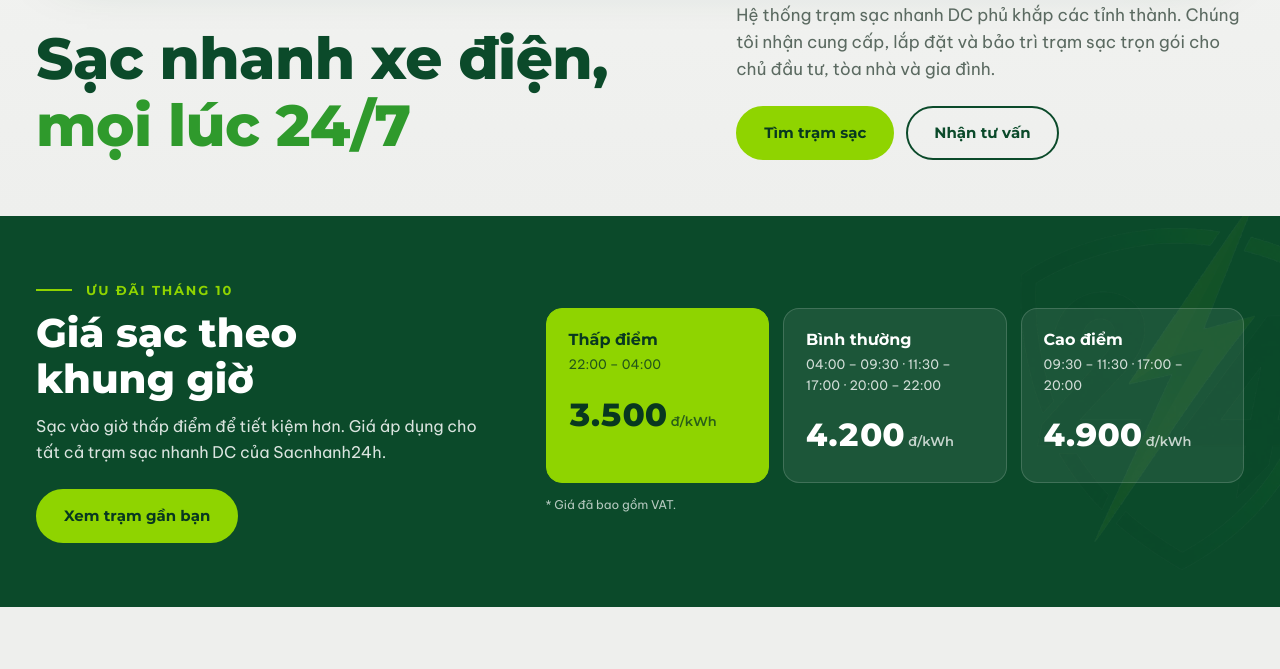
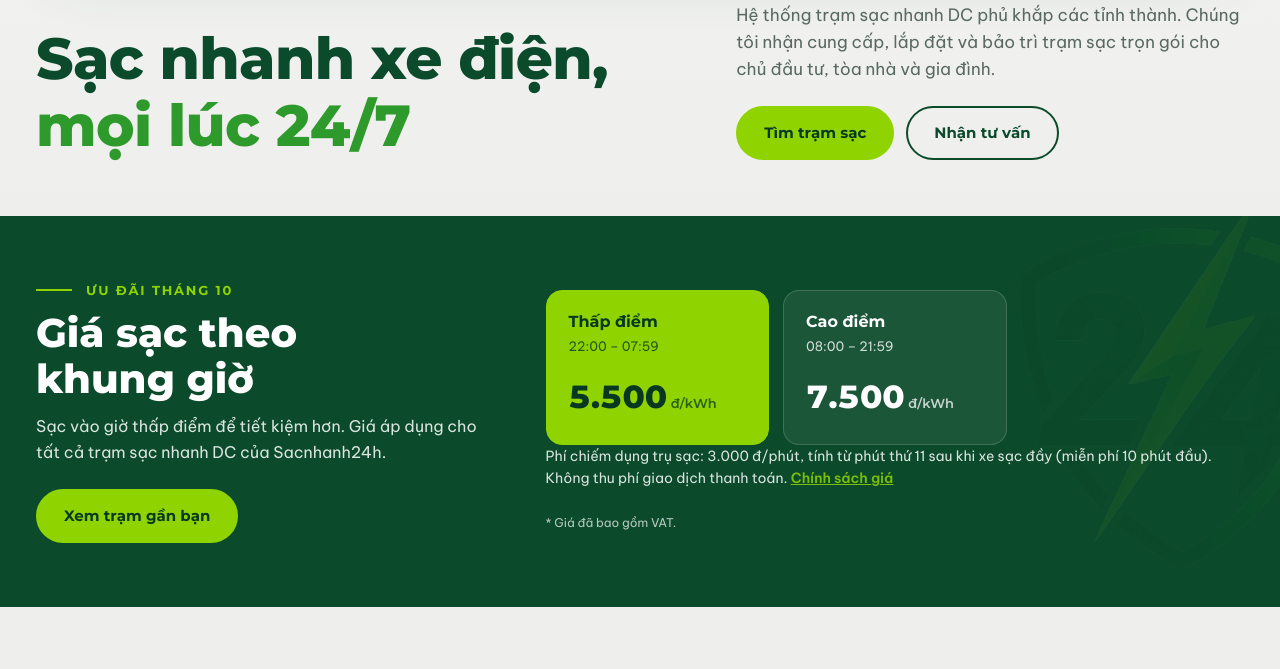
Before and after one commit to dzungchaos/ev-charger-landing-page, a WordPress theme: template sacnhanh24h-wordpress/sacnhanh24h/front-page.php in a window 1280 px wide. Shown: the part 658-1327 px from the top of the page. Run offline with PHP 8.4 and a stand-in for WordPress, Linux system fonts and the light colour scheme; the site name, menu and one post (Sample post) are stand-ins, and other content is empty; some libraries are stand-ins or nearby versions.

Commit message:
Cập nhật giá theo bản Chính sách giá chủ đầu tư gửi lại
Bản CS-GIA-03/2026 gửi lại ngày 25/11/2026 có con số cụ thể: giờ cao điểm 7.500 đ/kWh, giờ thấp
điểm 5.500 đ/kWh, phí chiếm dụng 3.000 đ/phút từ phút thứ 11, phí giao dịch 0 đồng. Các văn bản
khác chỉ đổi cách trình bày, nội dung giữ nguyên.

Hồ sơ ghi giá được niêm yết trên website, nhưng Bảng giá trang chủ chưa có phí chiếm dụng: thêm
một dòng sửa được trong Tùy biến, kèm link tới trang Chính sách giá. Trang Chính sách giá, FAQ và
giá mặc định của theme (dùng khi cài mới) đổi theo các con số trên.

```diff
--- a/sacnhanh24h-wordpress/sacnhanh24h/assets/css/main.css
+++ b/sacnhanh24h-wordpress/sacnhanh24h/assets/css/main.css
@@ -103,6 +103,8 @@ nav a:hover{color:var(--leaf)}
 .tou-card .val{font-family:var(--display);font-size:32px;font-weight:800;margin-top:14px;font-variant-numeric:tabular-nums}
 .tou-card .val small{font-size:13px;font-weight:600;opacity:.75}
 .note{font-size:12px;opacity:.7;margin-top:12px}
+.price-idle{font-size:14px;margin:16px 0 0;opacity:.9}
+.price-idle a{color:var(--lime);font-weight:600}
 @media(max-width:860px){.price-box{grid-template-columns:1fr}.tou{grid-template-columns:1fr}}
 
 /* ================= HỆ THỐNG TRẠM SẠC ================= */
--- a/sacnhanh24h-wordpress/sacnhanh24h/front-page.php
+++ b/sacnhanh24h-wordpress/sacnhanh24h/front-page.php
@@ -48,6 +48,7 @@ $m = 's24_mod';
           </div>
         <?php endfor; ?>
       </div>
+      <?php if ( $m( 'price_idle' ) ) : ?><p class="price-idle"><?php echo esc_html( $m( 'price_idle' ) ); ?> <a href="<?php echo esc_url( home_url( '/chinh-sach-gia/' ) ); ?>">Chính sách giá</a></p><?php endif; ?>
       <?php if ( $m( 'price_note' ) ) : ?><div class="note"><?php echo esc_html( $m( 'price_note' ) ); ?></div><?php endif; ?>
     </div>
   </div>
--- a/sacnhanh24h-wordpress/sacnhanh24h/inc/customizer.php
+++ b/sacnhanh24h-wordpress/sacnhanh24h/inc/customizer.php
@@ -99,6 +99,7 @@ add_action( 'customize_register', function ( WP_Customize_Manager $wp ) {
 		$add( 's24_pricing', "tier{$i}_time", "$lbl – giờ áp dụng" );
 		$add( 's24_pricing', "tier{$i}_price", "$lbl – giá" );
 	}
+	$add( 's24_pricing', 'price_idle', 'Phí chiếm dụng và phí khác', 'textarea', 'Phải khớp Chính sách giá đã đăng ký với Bộ Công Thương. Để trống sẽ ẩn.' );
 	$add( 's24_pricing', 'price_note', 'Ghi chú dưới bảng giá' );
 
 	/* Trạm sạc */
--- a/sacnhanh24h-wordpress/sacnhanh24h/inc/defaults.php
+++ b/sacnhanh24h-wordpress/sacnhanh24h/inc/defaults.php
@@ -41,15 +41,17 @@ function s24_defaults() {
 		'price_btn_text' => 'Xem trạm gần bạn',
 		'price_btn_link' => '#tram-sac',
 		'price_unit'     => 'đ/kWh',
+		// Theo Chính sách giá CS-GIA-03/2026 đã đăng ký với Bộ Công Thương
 		'tier1_name'     => 'Thấp điểm',
-		'tier1_time'     => '22:00 – 04:00',
-		'tier1_price'    => '3.500',
-		'tier2_name'     => 'Bình thường',
-		'tier2_time'     => '04:00 – 09:30 · 11:30 – 17:00 · 20:00 – 22:00',
-		'tier2_price'    => '4.200',
-		'tier3_name'     => 'Cao điểm',
-		'tier3_time'     => '09:30 – 11:30 · 17:00 – 20:00',
-		'tier3_price'    => '4.900',
+		'tier1_time'     => '22:00 – 07:59',
+		'tier1_price'    => '5.500',
+		'tier2_name'     => 'Cao điểm',
+		'tier2_time'     => '08:00 – 21:59',
+		'tier2_price'    => '7.500',
+		'tier3_name'     => '',
+		'tier3_time'     => '',
+		'tier3_price'    => '',
+		'price_idle'     => 'Phí chiếm dụng trụ sạc: 3.000 đ/phút, tính từ phút thứ 11 sau khi xe sạc đầy (miễn phí 10 phút đầu). Không thu phí giao dịch thanh toán.',
 		'price_note'     => '* Giá đã bao gồm VAT.',
 
 		// Trạm sạc
--- a/sacnhanh24h-wordpress/sacnhanh24h/inc/policies/cau-hoi-thuong-gap.html
+++ b/sacnhanh24h-wordpress/sacnhanh24h/inc/policies/cau-hoi-thuong-gap.html
@@ -59,7 +59,7 @@
 <!-- /wp:heading -->
 
 <!-- wp:paragraph -->
-<p>Theo điện năng thực tế (kWh) đo tại công tơ của trụ sạc nhân với đơn giá niêm yết tại từng điểm sạc/khung giờ. Giá đã gồm VAT, sản lượng đo đến 0,01 kWh, tổng tiền làm tròn đến đồng. Xem <a href="/chinh-sach-gia/">Chính sách giá dịch vụ sạc xe điện</a> và <a href="/#bang-gia">Bảng giá</a>.</p>
+<p>Theo điện năng thực tế (kWh) đo tại công tơ của trụ sạc nhân với đơn giá niêm yết tại từng điểm sạc/khung giờ: giờ cao điểm 7.500 VNĐ/kWh, giờ thấp điểm 5.500 VNĐ/kWh. Không thu phí giao dịch thanh toán. Giá đã gồm VAT, sản lượng đo đến 0,01 kWh, tổng tiền làm tròn đến đồng. Xem <a href="/chinh-sach-gia/">Chính sách giá dịch vụ sạc xe điện</a> và <a href="/#bang-gia">Bảng giá</a>.</p>
 <!-- /wp:paragraph -->
 
 <!-- wp:heading {"level":3} -->
@@ -67,7 +67,7 @@
 <!-- /wp:heading -->
 
 <!-- wp:paragraph -->
-<p>Sau khi xe sạc đầy (hoặc đạt mức giới hạn pin cài đặt), bạn được miễn phí 10 phút để rút súng sạc và di chuyển xe. Từ phút thứ 11, phí chiếm dụng được tính theo phút.</p>
+<p>Sau khi xe sạc đầy (hoặc đạt mức giới hạn pin cài đặt), bạn được miễn phí 10 phút để rút súng sạc và di chuyển xe. Từ phút thứ 11, phí chiếm dụng được tính 3.000 VNĐ/phút.</p>
 <!-- /wp:paragraph -->
 
 <!-- wp:heading -->
--- a/sacnhanh24h-wordpress/sacnhanh24h/inc/policies/chinh-sach-gia.html
+++ b/sacnhanh24h-wordpress/sacnhanh24h/inc/policies/chinh-sach-gia.html
@@ -23,7 +23,7 @@
 <!-- /wp:paragraph -->
 
 <!-- wp:table -->
-<figure class="wp-block-table"><table><thead><tr><th>Loại phí</th><th>Đơn vị tính</th><th>Cách thức xác định và niêm yết</th></tr></thead><tbody><tr><td>Đơn giá điện sạc (AC / DC)</td><td>VNĐ / kWh</td><td>Tính theo sản lượng điện năng thực tế truyền qua công tơ đo lường tích hợp tại trụ sạc nhân với đơn giá niêm yết tại từng điểm sạc/khung giờ.</td></tr><tr><td>Phí chiếm dụng trụ sạc (Idle Fee)</td><td>VNĐ / phút</td><td>Áp dụng từ phút thứ 11 sau khi xe đã sạc đầy 100% (hoặc đạt mức giới hạn pin cài đặt) mà Người Dùng chưa rút súng sạc và di chuyển xe khỏi vị trí đỗ (miễn phí 10 phút đầu tiên).</td></tr><tr><td>Phí giao dịch thanh toán</td><td>VNĐ / giao dịch</td><td>Miễn phí (0 VNĐ) đối với giao dịch thanh toán qua Ví Trạm Sạc Nhanh 24H hoặc quét mã VietQR.</td></tr></tbody></table></figure>
+<figure class="wp-block-table"><table><thead><tr><th>Loại phí</th><th>Đơn vị tính</th><th>Cách thức xác định và niêm yết</th></tr></thead><tbody><tr><td>Đơn giá điện sạc (AC / DC)</td><td>Giờ cao điểm: 7.500 VNĐ/kWh; Giờ thấp điểm: 5.500 VNĐ/kWh</td><td>Tính theo sản lượng điện năng thực tế truyền qua công tơ đo lường tích hợp tại trụ sạc nhân với đơn giá niêm yết tại từng điểm sạc/khung giờ.</td></tr><tr><td>Phí chiếm dụng trụ sạc (Idle Fee)</td><td>3.000 VNĐ / phút</td><td>Áp dụng từ phút thứ 11 sau khi xe đã sạc đầy 100% (hoặc đạt mức giới hạn pin cài đặt) mà Người Dùng chưa rút súng sạc và di chuyển xe khỏi vị trí đỗ (miễn phí 10 phút đầu tiên).</td></tr><tr><td>Phí giao dịch thanh toán</td><td>0 VNĐ / giao dịch</td><td>Không thu phí giao dịch thanh toán.</td></tr></tbody></table></figure>
 <!-- /wp:table -->
 
 <!-- wp:paragraph -->
```
